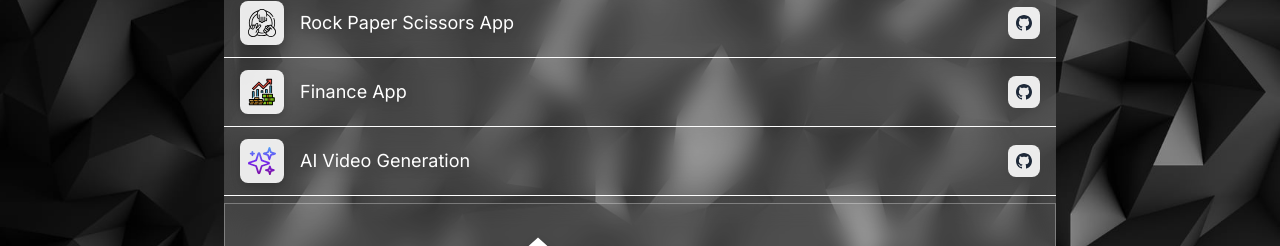
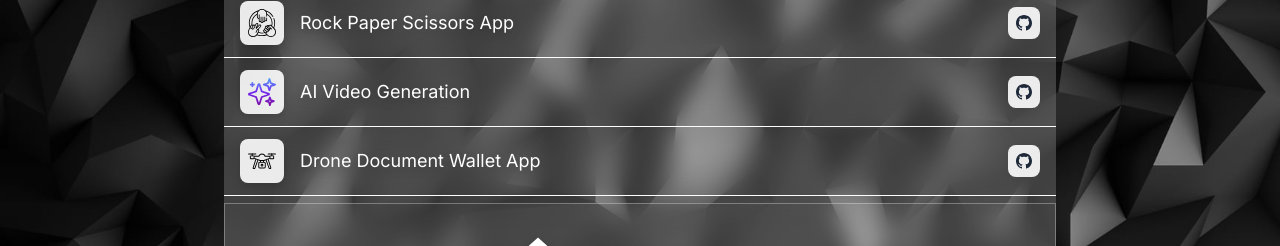
Before and after one commit to t-scheiber/homepage, a Next.js app: page /codingprojects in a window 1280 px wide. Shown: the part 247-493 px from the top of the page. Built offline with nearby package versions, Linux system fonts and the light colour scheme; no server answers.

Commit message:
Fixed project List.

```diff
--- a/components/CodingProjectsList.tsx
+++ b/components/CodingProjectsList.tsx
@@ -27,12 +27,6 @@ const CodingProjectsList: React.FC = () => {
       url: "https://rock-paper-scissors.thomasscheiber.com/",
       githubRepo: "https://github.com/t-scheiber/RockPaperScissors",
       favicon: "rock-paper-scissors.svg",
-    },
-    {
-      name: "Finance App",
-      url: "https://finance.thomasscheiber.com/",
-      githubRepo: "https://github.com/t-scheiber/financeapp",
-      favicon: "finance.svg",
     },
     {
       name: "AI Video Generation",
```
